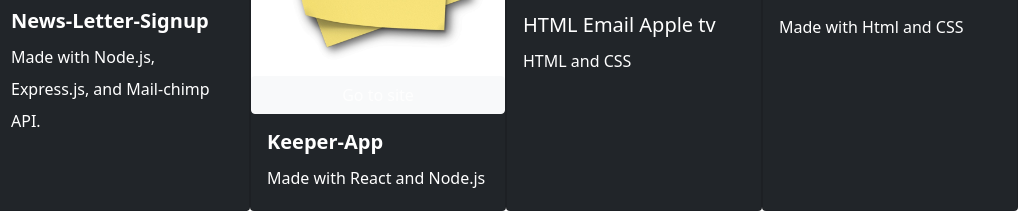
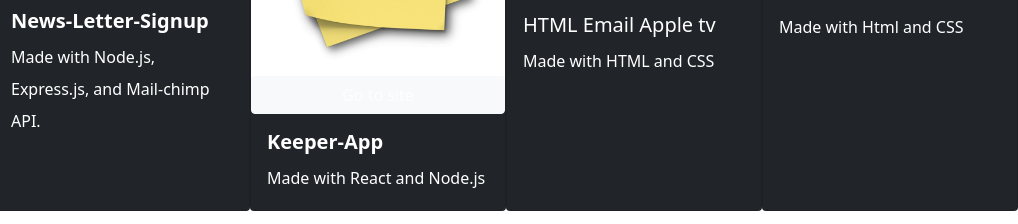
Before and after one commit to JMD2020/Joseph-Debblay-II, a plain HTML site: page index.html in a window 1280 px wide. Shown: the part 2167-2391 px from the top of the page, 262-1280 px from the left. Drawn offline with nearby package versions, Linux system fonts and the light colour scheme.

Commit message:
fourth Commit

```diff
--- a/index.html
+++ b/index.html
@@ -170,7 +170,7 @@
           <a href="https://jmd2020.github.io/Joseph-Debblay-II/html_emails_apple/apple.html" class="btn btn-light">Go to site</a>
           <div class="card-body">
             <h5 class="card-title">HTML Email Apple tv</h5>
-            <p class="card-text">HTML and CSS</p>
+            <p class="card-text">Made with HTML and CSS</p>
           </div>
         </div>
 
```
